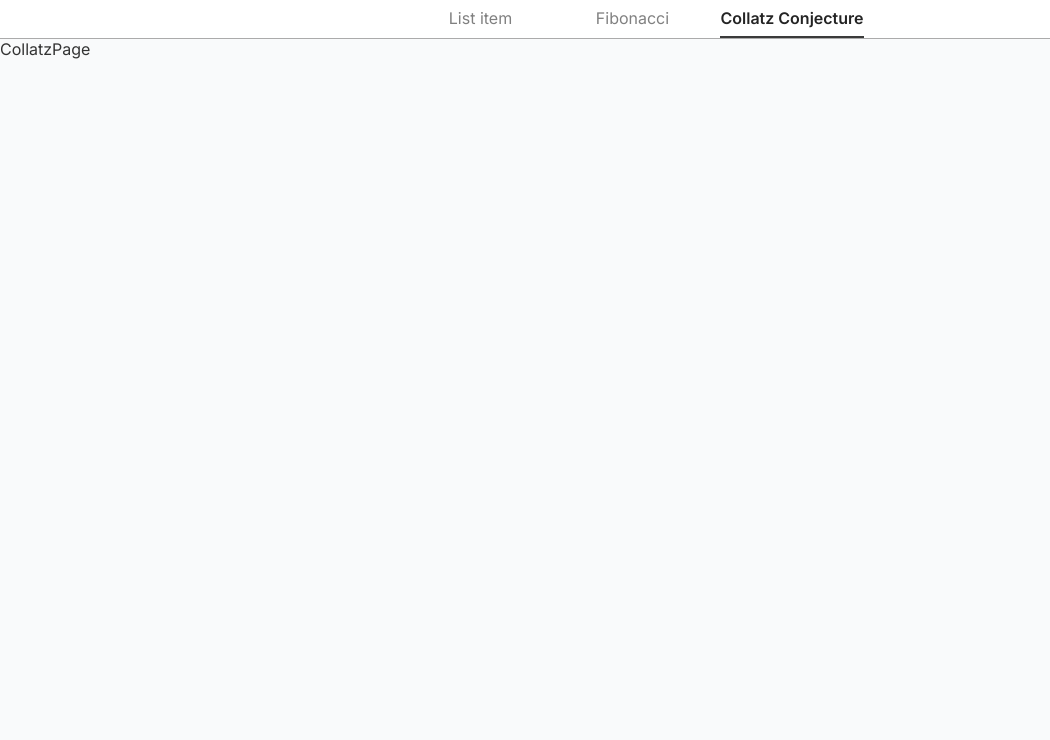
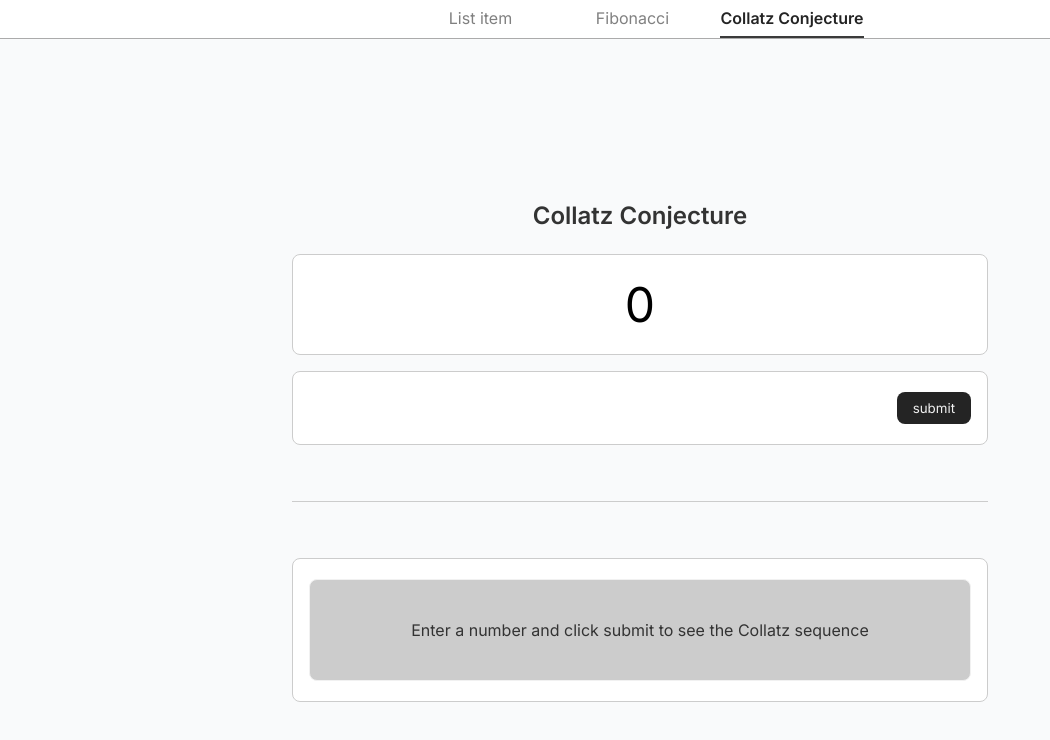
Before and after one commit to marzie-jalali/nak-challenge-2, a React (Vite) app: page /collatz in a window 1280 px wide. Shown: the top 740 px of the page, without its empty margins (0-1050 px from the left). Built offline with nearby package versions, Linux system fonts and the light colour scheme.

Commit message:
feat: added collatz page

```diff
--- a/src/i18n/index.ts
+++ b/src/i18n/index.ts
@@ -5,7 +5,7 @@ i18n.use(initReactI18next).init({
   resources: {
     en: {
       translation: {
-        "Add New Item": "Add New Item",
+        Add_New_Item: "Add New Item",
         Name: "Name",
         "User Name": "Username",
         Email: "Email",
@@ -34,6 +34,12 @@ i18n.use(initReactI18next).init({
         number_required: "Number is required.",
         integer: "Number must be an integer.",
         min_zero: "Number must be greater than 0.",
+        /* Collatz */
+        collatz_heading: "Collatz Conjecture",
+        enter_a_number: "Enter a number",
+        number_required: "Number is required.",
+        integer: "Number must be an integer.",
+        min_zero: "Number must be greater than 0.",
       },
     },
   },
--- a/src/pages/CollatzPage.tsx
+++ b/src/pages/CollatzPage.tsx
@@ -1,7 +1,164 @@
-import React from "react";
+import styled from "@emotion/styled";
+import { useTranslation } from "react-i18next";
+import { useForm } from "react-hook-form";
+import * as yup from "yup";
+import { useCollatzStore } from "../store/collatzStore";
+import { yupResolver } from "@hookform/resolvers/yup";
+import { computeCollatz } from "../utils/collatz";
+import CustomButton from "../components/shared/tools/CustomButton";
+import Divider from "../components/shared/tools/Divider";
+
+type FormValues = { number: number };
+
+const schema = yup
+  .object({
+    number: yup
+      .number()
+      .typeError("validation.number_is_required")
+      .required("validation.number_is_required")
+      .integer("validation.must_be_integer")
+      .positive("validation.must_be_positive")
+      .max(1_000_000_000, "validation.too_large"),
+  })
+  .required();
 
 const CollatzPage = () => {
-  return <div>CollatzPage</div>;
+  const { t } = useTranslation();
+  const setLastResult = useCollatzStore((s) => s.setLastResult);
+  const lastResult = useCollatzStore((s) => s.lastResult);
+
+  const {
+    register,
+    handleSubmit,
+    formState: { errors, isValid, isSubmitting },
+    reset,
+  } = useForm<FormValues>({
+    resolver: yupResolver(schema),
+    mode: "onChange",
+    defaultValues: { number: 0 },
+  });
+
+  const onSubmit = async (data: FormValues) => {
+    try {
+      const res = computeCollatz(data.number);
+      setLastResult(res);
+    } catch (err) {
+      console.error(err);
+      setLastResult(null);
+    }
+  };
+  return (
+    <CollatzContainer>
+      <HeadingContainer>
+        <h2>{t("collatz_heading")}</h2>
+      </HeadingContainer>
+      <FormContainer onSubmit={handleSubmit(onSubmit)}>
+        <Input type="number" min="0" {...register("number")} />
+        {errors.number && (
+          <ErrorMessage>{t(errors.number.message || "")}</ErrorMessage>
+        )}
+        <LayerContainer>
+          <CustomButton type="submit">{t("submit")}</CustomButton>
+        </LayerContainer>
+        <Divider margin="40px 0" color="#CCCCCC" thickness="1px" />
+        <LayerContainer>
+          <ResultInput>
+            {lastResult ? (
+              <div>
+                <Value>{lastResult.loops}</Value>
+              </div>
+            ) : (
+              <div>
+                Enter a number and click submit to see the Collatz sequence
+              </div>
+            )}
+          </ResultInput>
+        </LayerContainer>
+      </FormContainer>
+    </CollatzContainer>
+  );
 };
 
 export default CollatzPage;
+
+const CollatzContainer = styled.div`
+  width: 100%;
+  margin: 0 auto;
+  padding: 0 20px;
+  box-sizing: border-box;
+  min-height: 100vh;
+  display: flex;
+  flex-direction: column;
+  justify-content: center;
+`;
+
+const FormContainer = styled.form`
+  max-width: 696px;
+  width: 100%;
+  display: flex;
+  flex-direction: column;
+  justify-content: center;
+  align-items: center;
+  margin: 0 auto;
+  gap: 16px;
+`;
+const HeadingContainer = styled.div`
+  text-align: center;
+  margin: 24px 0;
+`;
+
+const Input = styled.input`
+  width: 100%;
+  padding: 20px 16px;
+  border-radius: 8px;
+  border: 1px solid #cccccc;
+  font-size: 48px;
+  text-align: center;
+
+  /* Hide the number input spinners */
+  &::-webkit-outer-spin-button,
+  &::-webkit-inner-spin-button {
+    -webkit-appearance: none;
+    margin: 0;
+  }
+
+  /* Firefox */
+  &[type="number"] {
+    -moz-appearance: textfield;
+  }
+`;
+const LayerContainer = styled.div`
+  width: 100%;
+  padding: 20px 16px;
+  border-radius: 8px;
+  border: 1px solid #cccccc;
+  background-color: #ffffff;
+  display: flex;
+  justify-content: flex-end;
+  gap: 12px;
+  align-items: center;
+`;
+
+const ResultInput = styled.div`
+  padding: 40px 16px;
+  border-radius: 8px;
+  background-color: #cccccc;
+  border: 1px solid #f1f1f1;
+  text-align: center;
+  width: 100%;
+  display: flex;
+  flex-direction: column;
+  gap: 8px;
+`;
+
+const Value = styled.div`
+  font-size: 48px;
+  color: #242424;
+  font-weight: 600;
+`;
+
+const ErrorMessage = styled.div`
+  color: #dc362e;
+  font-size: 12px;
+  margin-top: 4px;
+`;
--- /dev/null
+++ b/src/store/collatzStore.ts
@@ -0,0 +1,34 @@
+import { create } from "zustand";
+import type { CollatzResult } from "../utils/collatz";
+
+type CollatzState = {
+  lastResult: CollatzResult | null;
+  setLastResult: (r: CollatzResult | null) => void;
+};
+
+export const useCollatzStore = create<CollatzState>((set) => ({
+  lastResult: null,
+  setLastResult: (result) => {
+    set({ lastResult: result });
+    try {
+      if (result) {
+        localStorage.setItem("collatzResult", JSON.stringify(result));
+      } else {
+        localStorage.removeItem("collatzResult");
+      }
+    } catch (error) {
+      console.error("Error saving collatz result:", error);
+    }
+  },
+}));
+
+// Load saved result on store initialization
+try {
+  const raw = localStorage.getItem("collatzResult");
+  if (raw) {
+    const result = JSON.parse(raw) as CollatzResult;
+    useCollatzStore.getState().setLastResult(result);
+  }
+} catch (error) {
+  console.error("Error loading collatz result:", error);
+}
--- /dev/null
+++ b/src/utils/collatz.ts
@@ -0,0 +1,31 @@
+export type CollatzResult = {
+  start: number;
+  sequence: number[]; // includes start and ends with 1
+  loops: number; // number of transforms (sequence.length - 1)
+};
+
+export function computeCollatz(nIn: number): CollatzResult {
+  if (!Number.isFinite(nIn) || nIn <= 0 || !Number.isInteger(nIn)) {
+    throw new Error("input must be a positive integer");
+  }
+  const sequence: number[] = [];
+  let number = nIn;
+  sequence.push(number);
+  while (number !== 1) {
+    if (number % 2 === 0) {
+      number = Math.floor(number / 2);
+    } else {
+      number = 3 * number + 1;
+    }
+    sequence.push(number);
+    // safety: avoid infinite loop on pathological inputs (shouldn't happen for positive integers)
+    if (sequence.length > 10000) {
+      throw new Error("exceeded iteration limit");
+    }
+  }
+  return {
+    start: nIn,
+    sequence,
+    loops: sequence.length - 1,
+  };
+}
```
